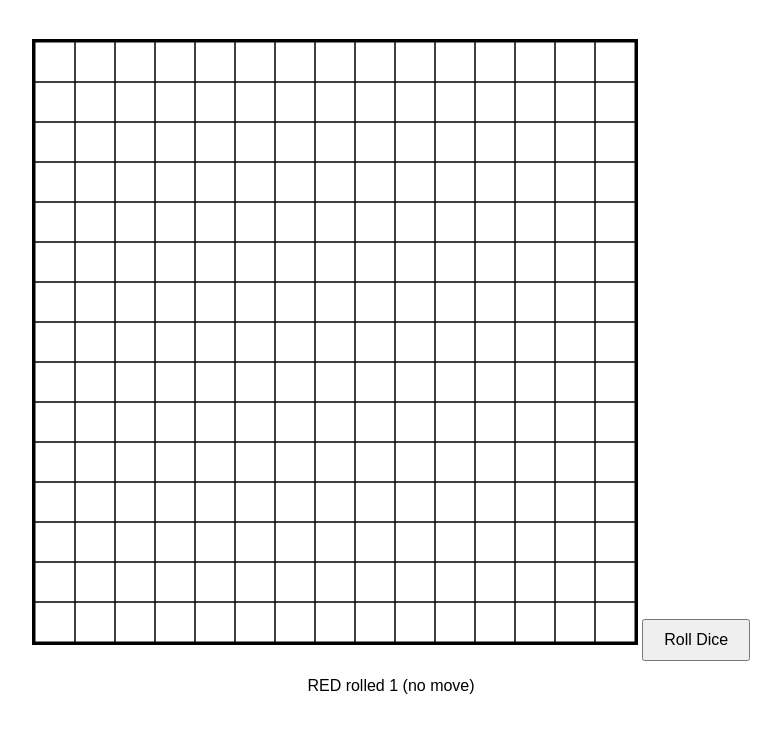
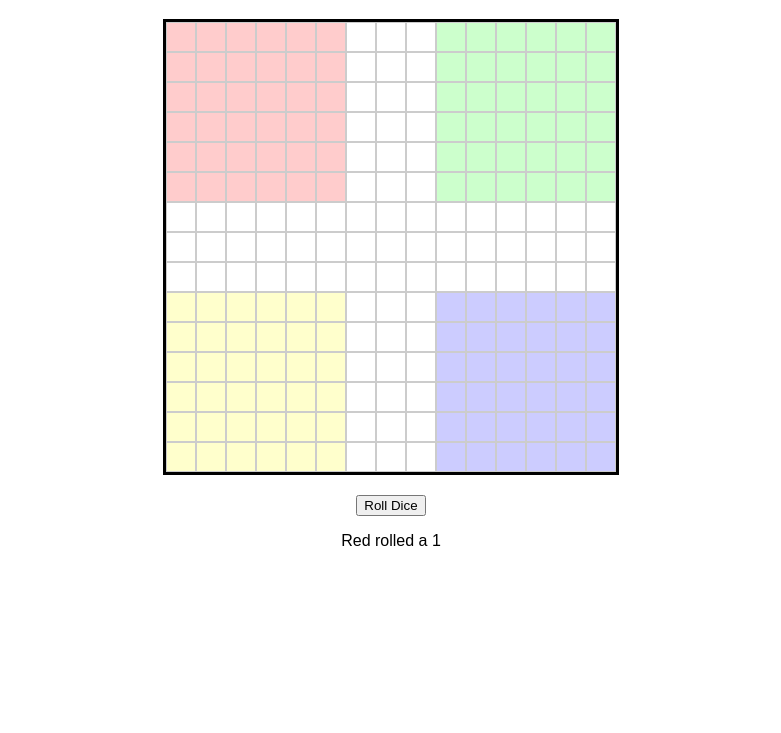
Before and after one commit to Harinmayi003/Beginner-c-programs, a plain HTML site: page index.html in a window 1280 px wide. Both pictures are taken after a click on the button "Roll Dice". Shown: the part 61-794 px from the top of the page, without its empty margins (249-1030 px from the left). Drawn offline with Linux system fonts and the light colour scheme.

Commit message:
proper modification

```diff
--- a/index.html
+++ b/index.html
@@ -5,118 +5,114 @@
   <title>Ludo Online</title>
   <style>
     body { font-family: Arial; text-align: center; }
-    canvas { border: 3px solid black; margin-top: 20px; }
-    button { margin-top: 20px; padding: 10px 20px; font-size: 16px; }
+    .board {
+      display: grid;
+      grid-template-columns: repeat(15, 30px);
+      grid-template-rows: repeat(15, 30px);
+      margin: 20px auto;
+      width: 450px;
+      height: 450px;
+      border: 3px solid black;
+    }
+    .cell {
+      border: 1px solid #ccc;
+      display: flex;
+      align-items: center;
+      justify-content: center;
+    }
+    .home-red { background: #ffcccc; }
+    .home-green { background: #ccffcc; }
+    .home-yellow { background: #ffffcc; }
+    .home-blue { background: #ccccff; }
+    .token {
+      width: 20px;
+      height: 20px;
+      border-radius: 50%;
+    }
+    .red { background: red; }
+    .green { background: green; }
+    .yellow { background: yellow; }
+    .blue { background: blue; }
   </style>
 </head>
 <body>
   <h1>Play Ludo Online</h1>
-  <canvas id="board" width="600" height="600"></canvas>
+  <div class="board" id="board"></div>
   <button onclick="rollDice()">Roll Dice</button>
   <p id="result"></p>
 
   <script>
-    const canvas = document.getElementById("board");
-    const ctx = canvas.getContext("2d");
-
-    const cellSize = 40;
-    const boardSize = 15; // 15x15 grid
+    const board = document.getElementById("board");
+    const players = [
+      { name: "Red", color: "red", pos: -1 },
+      { name: "Green", color: "green", pos: -1 },
+      { name: "Yellow", color: "yellow", pos: -1 },
+      { name: "Blue", color: "blue", pos: -1 }
+    ];
     let turn = 0;
 
-    const safeSquares = [0, 8, 13, 21, 26, 34, 39, 47]; // Example safe positions
+    // Build 15x15 board
+    for (let r = 0; r < 15; r++) {
+      for (let c = 0; c < 15; c++) {
+        const cell = document.createElement("div");
+        cell.className = "cell";
+        cell.id = `cell-${r}-${c}`;
 
-    const players = [
-      { color: "red", path: [], tokens: [-1, -1, -1, -1] },
-      { color: "green", path: [], tokens: [-1, -1, -1, -1] },
-      { color: "yellow", path: [], tokens: [-1, -1, -1, -1] },
-      { color: "blue", path: [], tokens: [-1, -1, -1, -1] }
+        // Color home areas
+        if (r < 6 && c < 6) cell.classList.add("home-red");
+        if (r < 6 && c > 8) cell.classList.add("home-green");
+        if (r > 8 && c < 6) cell.classList.add("home-yellow");
+        if (r > 8 && c > 8) cell.classList.add("home-blue");
+
+        board.appendChild(cell);
+      }
+    }
+
+    // Define simplified path (cross shape around the board)
+    const path = [
+      [7,0],[7,1],[7,2],[7,3],[7,4],[7,5],
+      [6,5],[5,5],[4,5],[3,5],[2,5],[1,5],[0,5],
+      [0,6],[0,7],[1,7],[2,7],[3,7],[4,7],[5,7],[6,7],
+      [7,7],[7,8],[7,9],[7,10],[7,11],[7,12],[7,13],[7,14],
+      [8,14],[9,14],[10,14],[11,14],[12,14],[13,14],[14,14],
+      [14,13],[14,12],[14,11],[14,10],[14,9],[14,8],[14,7],
+      [13,7],[12,7],[11,7],[10,7],[9,7],[8,7],
+      [7,7] // center
     ];
 
-    function definePaths() {
-      // Simplified straight paths for demo
-      players.forEach((player, idx) => {
-        player.path = [...Array(57).keys()].map(i => ({
-          x: (i % boardSize),
-          y: Math.floor(i / boardSize)
-        }));
-      });
-    }
-
-    function drawBoard() {
-      ctx.clearRect(0, 0, canvas.width, canvas.height);
-      for (let i = 0; i < boardSize; i++) {
-        for (let j = 0; j < boardSize; j++) {
-          ctx.strokeRect(i * cellSize, j * cellSize, cellSize, cellSize);
+    function drawTokens() {
+      document.querySelectorAll(".cell").forEach(c => c.innerHTML = "");
+      players.forEach(p => {
+        if (p.pos >= 0) {
+          const token = document.createElement("div");
+          token.className = "token " + p.color;
+          const [r,c] = path[p.pos];
+          document.getElementById(`cell-${r}-${c}`).appendChild(token);
         }
-      }
-      drawTokens();
-    }
-
-    function drawTokens() {
-      players.forEach(player => {
-        player.tokens.forEach(pos => {
-          if (pos >= 0) {
-            const step = player.path[pos];
-            const x = step.x * cellSize + cellSize / 2;
-            const y = step.y * cellSize + cellSize / 2;
-            ctx.beginPath();
-            ctx.arc(x, y, 12, 0, Math.PI * 2);
-            ctx.fillStyle = player.color;
-            ctx.fill();
-            ctx.closePath();
-          }
-        });
       });
     }
 
     function rollDice() {
       const roll = Math.floor(Math.random() * 6) + 1;
+      const player = players[turn];
       document.getElementById("result").innerText =
-        players[turn].color.toUpperCase() + " rolled " + roll;
+        player.name + " rolled a " + roll;
 
-      // Pick first available token for demo
-      let moved = false;
-      for (let i = 0; i < 4; i++) {
-        if (players[turn].tokens[i] === -1 && roll === 6) {
-          players[turn].tokens[i] = 0; // Enter board
-          moved = true;
-          break;
-        } else if (players[turn].tokens[i] >= 0) {
-          players[turn].tokens[i] += roll;
-          if (players[turn].tokens[i] >= players[turn].path.length) {
-            players[turn].tokens[i] = players[turn].path.length - 1;
-            alert(players[turn].color.toUpperCase() + " finished a token!");
-          }
-          // Capture check
-          capture(players[turn], players[turn].tokens[i]);
-          moved = true;
-          break;
+      if (player.pos === -1 && roll === 6) {
+        player.pos = 0; // enter path
+      } else if (player.pos >= 0) {
+        player.pos += roll;
+        if (player.pos >= path.length - 1) {
+          player.pos = path.length - 1;
+          alert(player.name + " wins!");
         }
       }
 
-      if (!moved) {
-        document.getElementById("result").innerText += " (no move)";
-      }
-
+      drawTokens();
       turn = (turn + 1) % players.length;
-      drawBoard();
     }
 
-    function capture(currentPlayer, pos) {
-      players.forEach(player => {
-        if (player.color !== currentPlayer.color) {
-          player.tokens.forEach((t, idx) => {
-            if (t === pos && !safeSquares.includes(pos)) {
-              player.tokens[idx] = -1; // Send back to home
-              alert(currentPlayer.color.toUpperCase() + " captured " + player.color.toUpperCase() + "!");
-            }
-          });
-        }
-      });
-    }
-
-    definePaths();
-    drawBoard();
+    drawTokens();
   </script>
 </body>
 </html>
```
